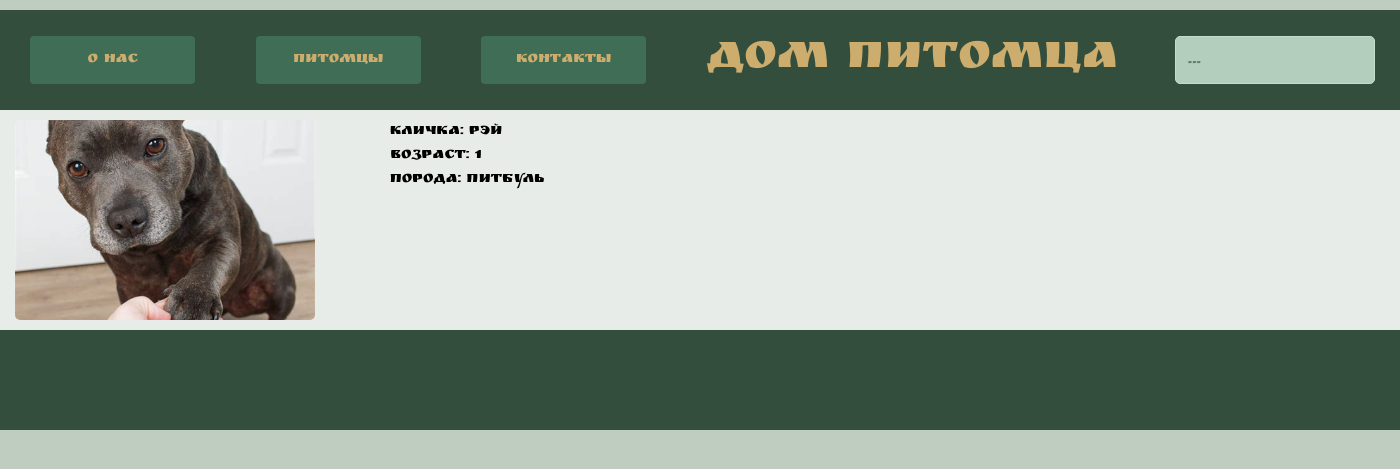
After one commit to perevertysh/petty_home, a Django app: page /pets/506f0d56-6e32-4d10-aef3-705fd0590b74/ in a window 1400 px wide. The commit adds this page. Shown: the top 469 px of the page. Run offline with Django 3.2, Linux system fonts and the light colour scheme; data comes from the database, SQL or seed files in the repository; some libraries are stand-ins or nearby versions.

Commit message:
fix frontend add search

```diff
--- a/fixtures.json
+++ b/fixtures.json
@@ -50,7 +50,7 @@
       "name": "\u0414\u0436\u0438\u043c\u043c\u0438",
       "age": 3,
       "doc": "2050fc36-f5f6-4801-8c00-6fab6b1b89fd",
-      "photo": "pets_photo/pit1_rrAhkf8.jpeg",
+      "photo": "pets_photo/pit1.jpeg",
       "breed": "fc9ab3cb-9b78-4d0e-900d-58e0af3c6c33",
       "owner": null
     }
--- a/pets/urls.py
+++ b/pets/urls.py
@@ -1,9 +1,10 @@
 from django.urls import path
 
-from .views import IndexPageView, PetListView, ContactsView
+from .views import IndexPageView, PetListView, ContactsView, PetView
 
 urlpatterns = [
     path('', IndexPageView.as_view()),
     path('pets/', PetListView.as_view()),
+    path('pets/<str:pk>/', PetView.as_view()),
     path('contacts/', ContactsView.as_view())
 ]
--- a/pets/views.py
+++ b/pets/views.py
@@ -1,19 +1,34 @@
-from django.shortcuts import render
 from django.views.generic.base import TemplateView
-from django.urls import reverse_lazy
 from django.views.generic import (ListView,
-                                  CreateView,
-                                  DeleteView,
-                                  UpdateView)
+                                  DetailView)
 from pets.models import Pet
 
 
 class IndexPageView(TemplateView):
+
     template_name = 'index.html'
 
 
 class PetListView(ListView):
+
     model = Pet
 
+    def get_queryset(self):
+        qs = super().get_queryset()
+        get_params = self.request.GET.dict()
+
+        # search
+        if get_params.get('q'):
+            qs = qs.filter(name__icontains=get_params.get('q'))
+
+        return qs
+
+
+class PetView(DetailView):
+
+    model = Pet
+
+
 class ContactsView(TemplateView):
+
     template_name = 'contacts.html'
--- a/static/css/style.css
+++ b/static/css/style.css
@@ -52,7 +52,7 @@ header  {
     mix-blend-mode: normal;
 }
 .search-form{
-    width: 395px;
+    width: 200px;
     height: 48px;
     background: #C4C4C4;
     mix-blend-mode: luminosity;
@@ -74,20 +74,22 @@ main{
 }
 
 .main-content{
-    display: flex;
-    align-items: center;
-    justify-content: space-around;
-    padding: 10px;
+    display: grid;
+    grid-template-columns: 25% 25% 25% 25%;
+    grid-template-rows: 20% 20% 20% 20%
+
 }
 
 img.fit {
-    width: 100%;
+    margin: 10px 10px 10px 0px;
+    width: 300px;
     height: 200px;
     border-radius:5px;
     object-fit:cover;
 }
 
 .pet-bio-text {
+    margin: 10px 10px 10px 0px;
     font-family:RuslanDisplay;
 	font-style: normal;
 	font-weight: normal;
@@ -120,7 +122,7 @@ footer {
 ul li{
 	width:185;
 	height: 40;
-	display: inline;
+	display: block;
 	list-style-type: none;
 }
 
--- a/templates/base.html
+++ b/templates/base.html
@@ -34,7 +34,9 @@
     <div id="logo">
         Дом Питомца
     </div>
-    <input class="form-control search-form" type="text" placeholder="...">
+    <form action="/pets/" class="form-row">
+    <input class="form-control search-form" name="q" type="search" placeholder="...">
+    </form>
 </header>
 <main>
     {% block content %}
--- a/templates/contacts.html
+++ b/templates/contacts.html
@@ -1,4 +1,8 @@
 {% extends 'base.html' %}
 {% block content %}
-<div>Контакты</div>
+<div>
+    <span class="pet-bio-text">
+        Контакты
+    </span>
+</div>
 {% endblock %}
--- a/templates/index.html
+++ b/templates/index.html
@@ -1,4 +1,8 @@
 {% extends 'base.html' %}
 {% block content %}
-<div>О нас</div>
+<div>
+    <span class="pet-bio-text">
+        О нас
+    </span>
+</div>
 {% endblock %}
--- /dev/null
+++ b/templates/pets/pet_detail.html
@@ -0,0 +1,18 @@
+{% extends 'base.html' %}
+{% block content %}
+<div class="main-content">
+    <div class="col-lg-3 col-md-4 col-xs-6">
+        <a href="#">
+            <img height="400" width="400"
+                 src="{{ object.photo.url }}" alt="" class="fit">
+        </a>
+    </div>
+    <div class="pet-bio-text">
+        <ul>
+            <li>Кличка: {{object.name}}</li>
+            <li>Возраст: {{object.age}}</li>
+            <li>Порода: {{object.breed}}</li>
+        </ul>
+    </div>
+</div>
+{% endblock %}
--- a/templates/pets/pet_list.html
+++ b/templates/pets/pet_list.html
@@ -3,7 +3,7 @@
 <div class="main-content">
     {% for pet in object_list %}
     <div class="col-lg-3 col-md-4 col-xs-6 thumb">
-        <a href="#">
+        <a href="/pets/{{pet.pk}}">
             <img height="200" width="200"
                  src="{{ pet.photo.url }}" alt="" class="fit">
         </a>
```
